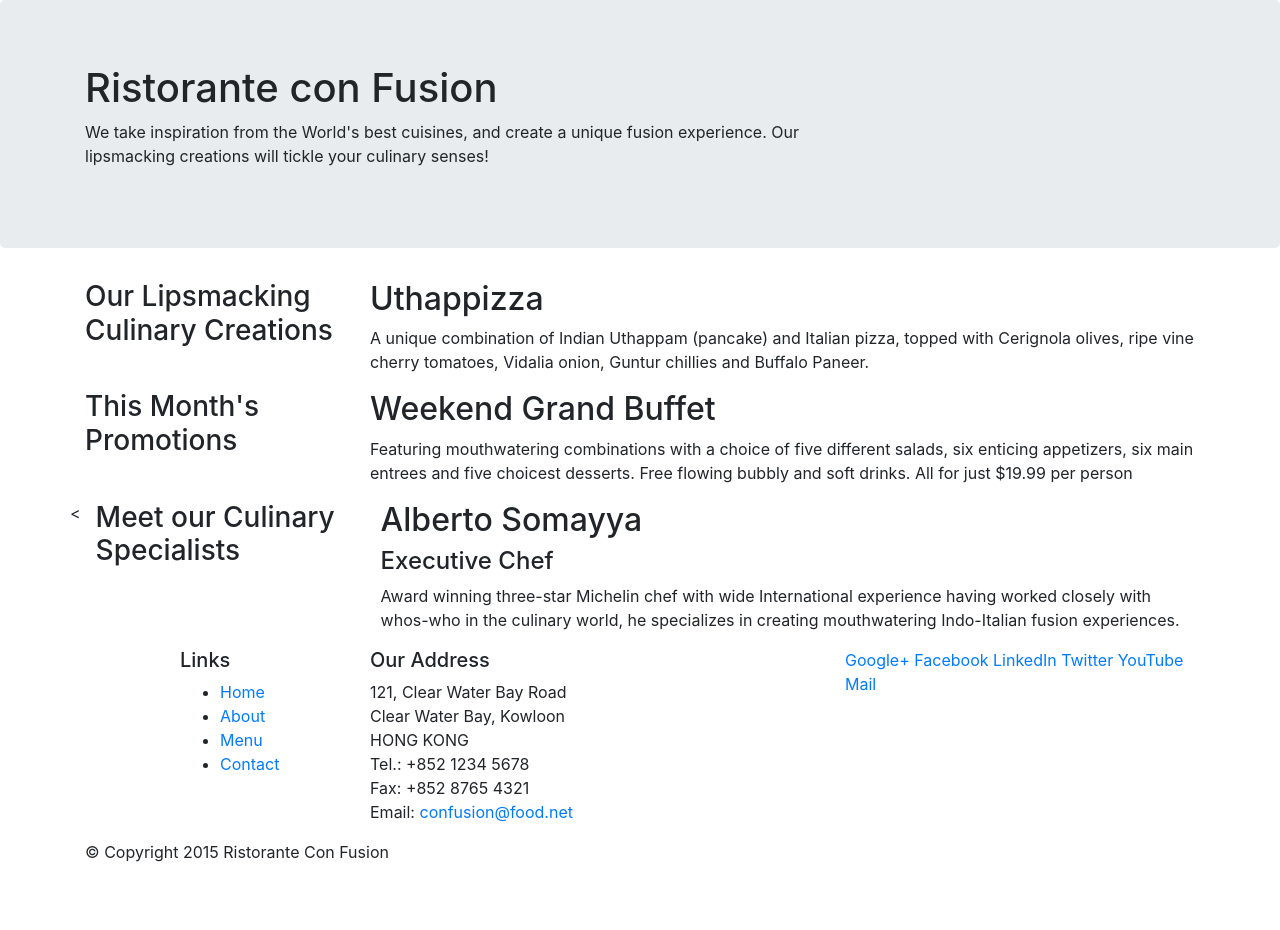
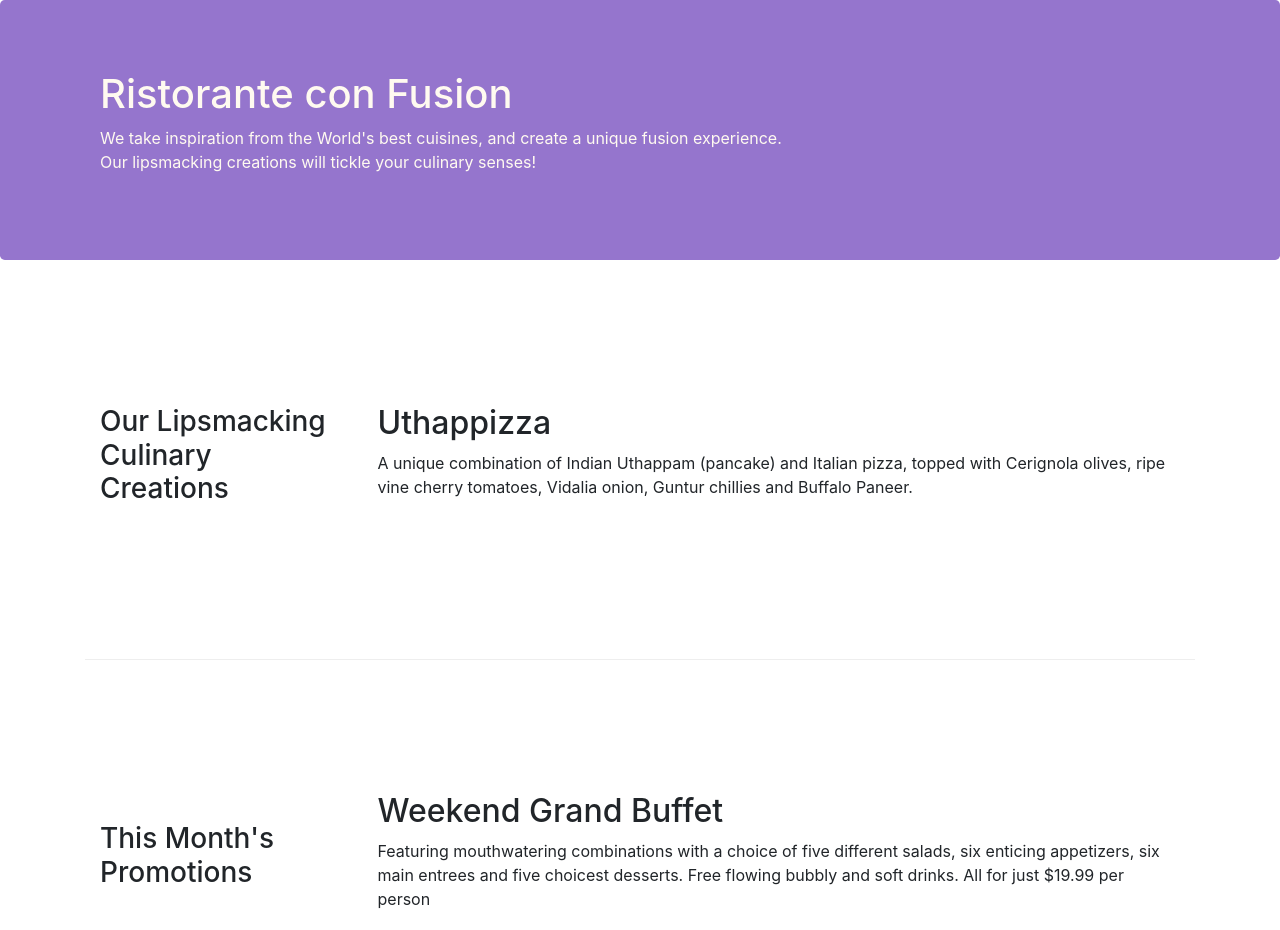
Before and after one commit to Francisca80/Coursera, a website: page index.html in a window 1280 px wide. Shown: the top 930 px of the page. Before the commit the page ends 880 px from the top, so only its background shows below. Drawn offline with nearby package versions, Linux system fonts and the light colour scheme.

Commit message:
bootstrap grid 2

```diff
--- /dev/null
+++ b/css/styles.css
@@ -0,0 +1,31 @@
+.row-header{
+  margin: 0px auto;
+  padding:0px auto;
+}
+
+.row-content{
+  margin:0px auto;
+  padding: 50px 0px 50px 0px;
+  border-bottom:1px ridge;
+  min-height:400px;
+}
+
+.footer{
+  background-color: #D1C4E9;
+  margin:0px auto;
+  padding:20px 0px 20px 0px;
+}
+
+.jumbotron{
+  padding: 70px 30px 70px 30px;
+  margin: 0px auto;
+  background:#9575CD;
+  color: floralwhite;
+
+}
+
+adress{
+  font-size: 80%;
+  margin: 0px;
+  color: #0f0f0f;
+}
--- a/index.html
+++ b/index.html
@@ -9,7 +9,7 @@
 
      <!-- Bootstrap CSS -->
      <link rel="stylesheet" href="node_modules/bootstrap/dist/css/bootstrap.min.css">
-
+     <link rel="stylesheet" href="css/styles.css">
     <title>Ristorante Con Fusion</title>
 </head>
 
@@ -17,7 +17,7 @@
 
     <header class="jumbotron">
           <div class="container">
-            <div class="row">
+            <div class="row row-header">
                 <div class= "col-12 col-sm-8">
                     <h1>Ristorante con Fusion</h1>
                     <p>We take inspiration from the World's best cuisines, and create a unique fusion experience. Our lipsmacking creations will tickle your culinary senses!</p>
@@ -29,18 +29,18 @@
     </header>
 
     <div class="container">
-        <div class="row">
-            <div class="col-sm-4 push-sm-8 col-md-3 push-md-9">
+        <div class="row row-content align-items-center">
+            <div class="col-sm-4  col-md-3 flex-last">
                 <h3>Our Lipsmacking Culinary Creations</h3>
             </div>
-            <div class="col-sm pull-sm-4 col-md pull-md-3">
+            <div class="col-sm col-md flex-first">
                 <h2>Uthappizza</h2>
                 <p>A unique combination of Indian Uthappam (pancake) and Italian pizza, topped with Cerignola olives, ripe vine cherry tomatoes, Vidalia onion, Guntur chillies and Buffalo Paneer.</p>
             </div>
         </div>
 
 
-          <div class="row">
+        <div class="row row-content align-items-center">
                   <div class="col-sm-4 col-md-3">
                 <h3>This Month's Promotions</h3>
             </div>
@@ -50,11 +50,11 @@
             </div>
         </div>
 
-          <div class="row">
-                  <<div class="col-sm-4 push-sm-8 col-md-3 push-md-9">
+          <div class="row row-content align-items-center">
+                <div class="col-sm-4  col-md-3 flex-last">
                 <h3>Meet our Culinary Specialists</h3>
             </div>
-            <div class="col-sm pull-sm-4 col-md pull-md-3">
+            <div class="col-sm col-md flex-first">
                 <h2>Alberto Somayya</h2>
                 <h4>Executive Chef</h4>
                 <p>Award winning three-star Michelin chef with wide International experience having worked closely with whos-who in the culinary world, he specializes in creating mouthwatering Indo-Italian fusion experiences. </p>
@@ -62,12 +62,12 @@
         </div>
     </div>
 
-    <footer>
+    <footer class="footer">
         <div class="container">
             <div class="row">
                   <div class="col-5 offset-1 col-sm-2">
                     <h5>Links</h5>
-                    <ul>
+                    <ul class= "list-unstyled">
                         <li><a href="#">Home</a></li>
                         <li><a href="#">About</a></li>
                         <li><a href="#">Menu</a></li>
@@ -85,8 +85,8 @@
 		              Email: <a href="mailto:confusion@food.net">confusion@food.net</a>
 		           </address>
                 </div>
-                <div class="col col-sm-4">
-                    <div>
+                <div class="col col-sm-4 align-self-center">
+                    <div style="text-align:center">
                         <a href="http://google.com/+">Google+</a>
                         <a href="http://www.facebook.com/profile.php?id=">Facebook</a>
                         <a href="http://www.linkedin.com/in/">LinkedIn</a>
@@ -96,7 +96,7 @@
                     </div>
                 </div>
            </div>
-           <div class="row">
+           <div class="row justify-content-center">
                 <div class ="col-auto">
                     <p>© Copyright 2015 Ristorante Con Fusion</p>
                 </div>
```
